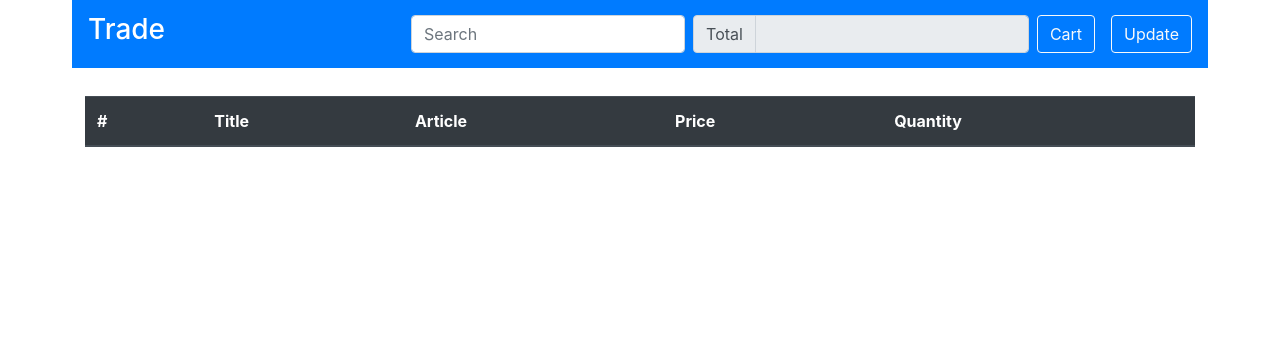
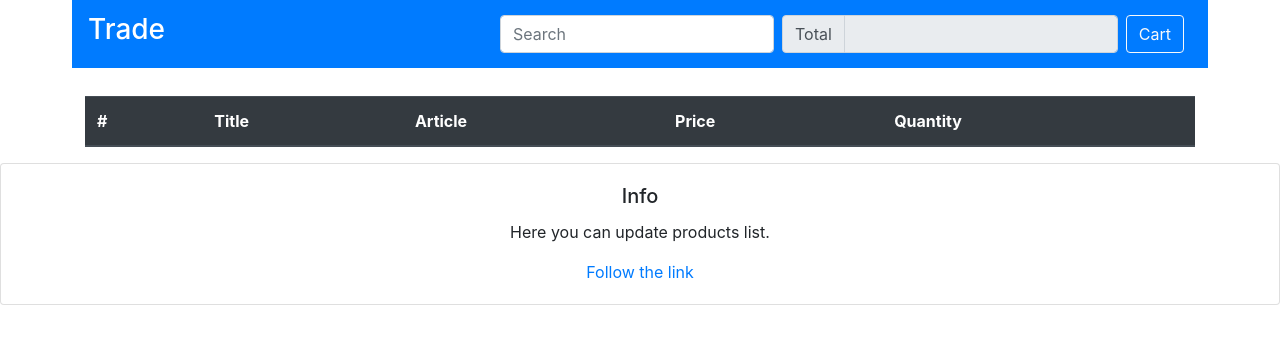
Before and after one commit to Julixandrina/Wholesale, a plain HTML site: page index.html in a window 1280 px wide. Drawn offline with nearby package versions, Linux system fonts and the light colour scheme; no server answers.

Commit message:
add link for update products

```diff
--- a/index.html
+++ b/index.html
@@ -25,8 +25,7 @@
                     data-target="#staticBackdrop">
                 Cart
             </button>
-            <a class="btn btn-outline-light ml-2 mb-4 mb-md-0" href="https://wholesale-app-updater.herokuapp.com/login" role="button" target="_blank">Update</a>
-        </form>
+            </form>
     </nav>
     <table class="table table-products" style="margin-top: 6rem">
         <thead class="thead-dark">
@@ -41,7 +40,15 @@
         <tbody class="body-products"></tbody>
     </table>
 </div>
-
+<footer class="w-100">
+    <div class="card">
+        <div class="card-body text-center">
+            <h5 class="card-title text-center">Info</h5>
+            <p class="card-text">Here you can update products list.</p>
+            <a href="https://wholesale-app-updater.herokuapp.com/login"  target="_blank" class="card-link">Follow the link</a>
+        </div>
+    </div>
+</footer>
 <!-- Modal -->
 <div class="modal fade" id="staticBackdrop" tabindex="-1"
      aria-labelledby="staticBackdropLabel" aria-hidden="true">
```
